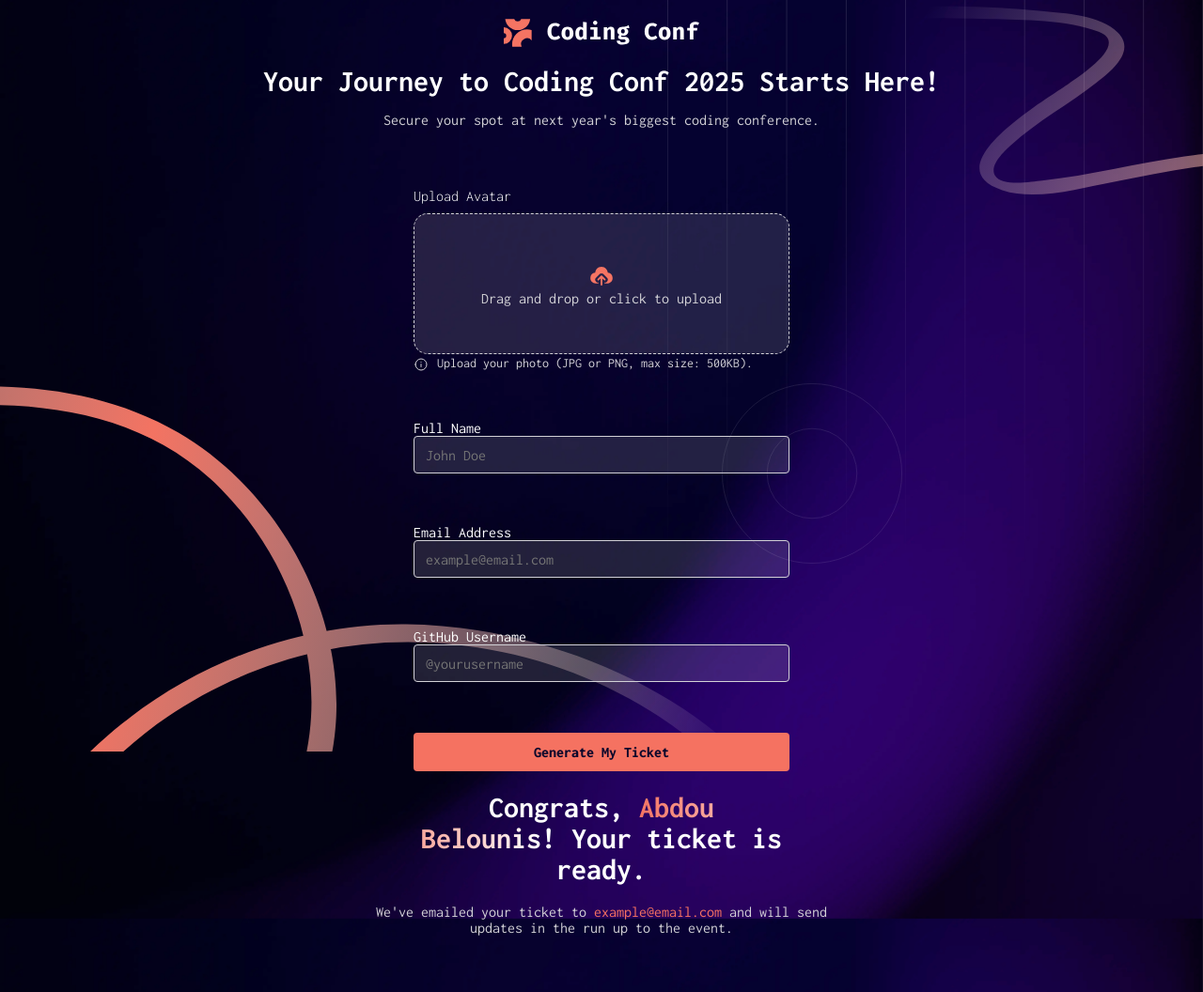
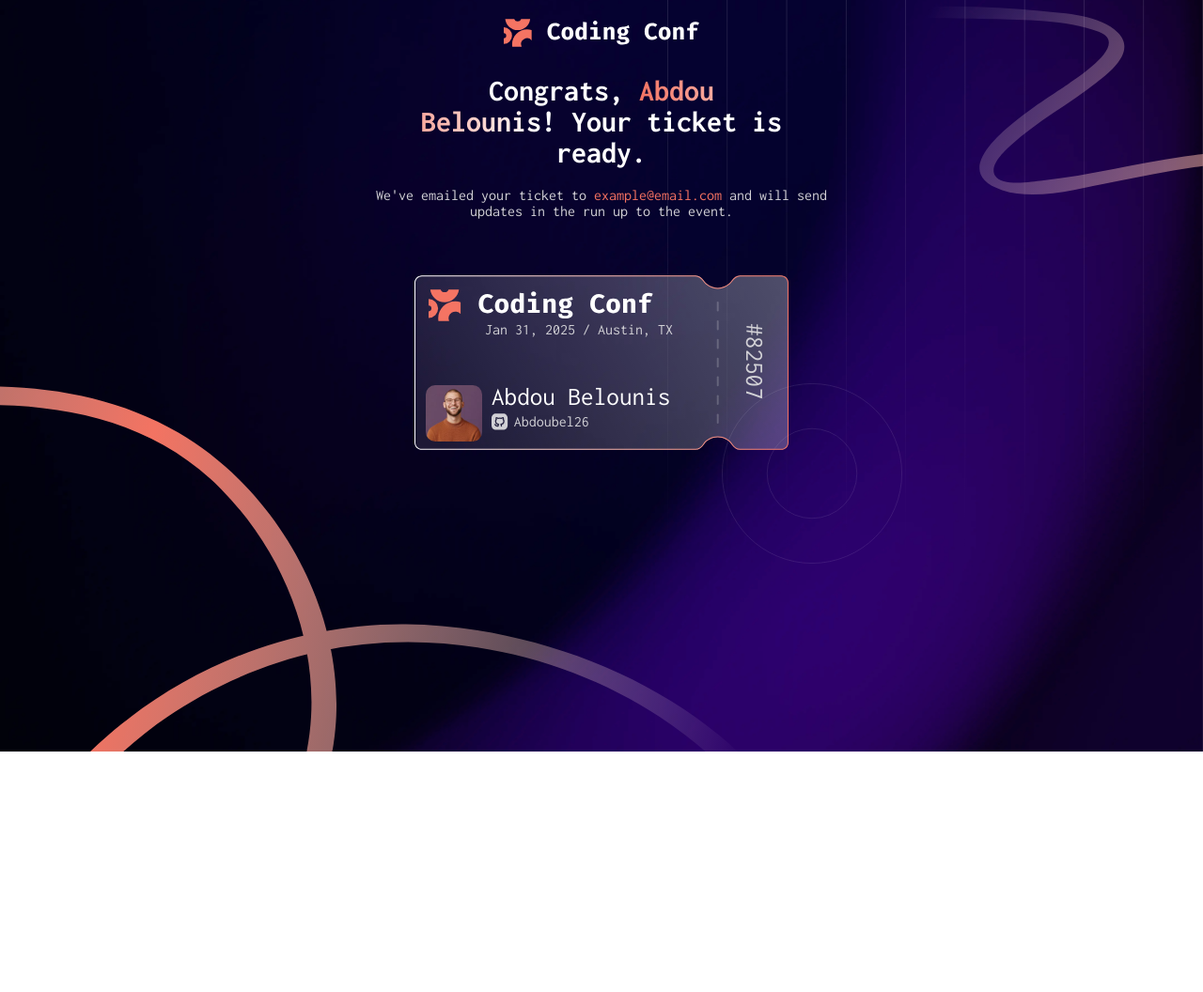
Before and after one commit to Abdoubel26/Conference-Ticket-Generator, a plain HTML site: page index.html in a window 1280 px wide. Shown: the top 1056 px of the page at 94% size. After the commit the page ends 800 px from the top, so only its background shows below. Drawn offline with Linux system fonts and the light colour scheme.

Commit message:
minimize the use of hidden elements

```diff
--- a/index.html
+++ b/index.html
@@ -1,27 +1,28 @@
 <!DOCTYPE html>
 <html lang="en">
 <head>
+
   <meta charset="UTF-8">
   <meta name="viewport" content="width=device-width, initial-scale=1.0">
-
   <link rel="icon" type="image/png" sizes="32x32" href="./assets/images/favicon-32x32.png">
   <link rel="stylesheet" href="styles.css">
   <title>Frontend Mentor | Conference ticket generator</title>
   <script src="script.js" defer></script>
+
 </head>
+
 <body>
 
   <img src="assets/images/logo-full.svg" class="codingConfLogo">
 
-  <h1>Your Journey to Coding Conf 2025 Starts Here!</h1>
+  <h1 class="hidden">Your Journey to Coding Conf 2025 Starts Here!</h1>
 
-  <p class="description">Secure your spot at next year's biggest coding conference.</p>
+  <p class="description hidden">Secure your spot at next year's biggest coding conference.</p>
 
-  <form>
+  <form class="hidden">
     <div class="upload-avatar-label">
       <h4 >Upload Avatar</h4>
     </div>
-
 
     <div class="upload-avatar">
       <img src="assets/images/icon-upload.svg" alt="Upload Icon">
@@ -64,7 +65,7 @@
 
 
 
-  <div class="ticket hidden">
+  <div class="ticket">
     <img src="assets/images/logo-full.svg" class="logo">
     <p>Jan 31, 2025 / Austin, TX</p>
 
```
